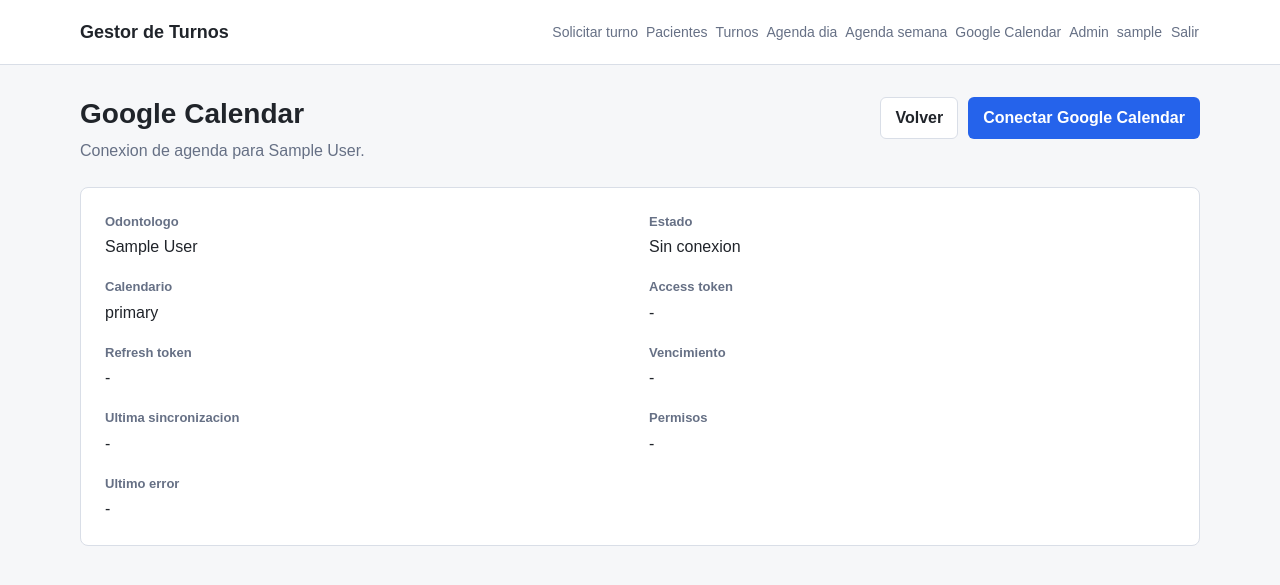
After one commit to Lukillas09/gestor-turnos-odontologia, a Django app: page /turnos/google-calendar/ in a window 1280 px wide. The commit adds this page. Shown: the top 585 px of the page. Run offline with Django 5.2, Linux system fonts and the light colour scheme; a user stored in the database is signed in; tables that the repository leaves empty hold one stand-in row (values such as "Sample post"); data that the repository does not hold is empty.

Commit message:
botón Conectar Google Calendar, callback de Google  guardado real de tokens en GoogleCalendarConexion, testeado y funcionando conexion con calendar

```diff
--- a/app/config/settings.py
+++ b/app/config/settings.py
@@ -139,7 +139,7 @@ GOOGLE_CALENDAR_CLIENT_SECRET = env("GOOGLE_CALENDAR_CLIENT_SECRET")
 GOOGLE_CALENDAR_CLIENT_SECRETS_FILE = env("GOOGLE_CALENDAR_CLIENT_SECRETS_FILE")
 GOOGLE_CALENDAR_REDIRECT_URI = env(
     "GOOGLE_CALENDAR_REDIRECT_URI",
-    "http://127.0.0.1:8000/google/oauth2/callback/",
+    "http://127.0.0.1:8000/turnos/google-calendar/callback/",
 )
 GOOGLE_CALENDAR_SCOPES = env_list(
     "GOOGLE_CALENDAR_SCOPES",
--- a/app/templates/base.html
+++ b/app/templates/base.html
@@ -14,6 +14,7 @@
             --primary: #2563eb;
             --primary-dark: #1d4ed8;
             --danger: #b42318;
+            --danger-bg: #fef3f2;
             --success-bg: #ecfdf3;
             --success-text: #067647;
         }
@@ -428,6 +429,11 @@
             color: var(--success-text);
         }
 
+        .message.error {
+            background: var(--danger-bg);
+            color: var(--danger);
+        }
+
         @media (max-width: 720px) {
             .topbar-inner,
             .page {
@@ -474,6 +480,9 @@
                         <a href="{% url 'turnos:agenda_dia' %}">Agenda dia</a>
                         <a href="{% url 'turnos:agenda_semana' %}">Agenda semana</a>
                     {% endif %}
+                    {% if puede_conectar_google_calendar %}
+                        <a href="{% url 'turnos:google_calendar' %}">Google Calendar</a>
+                    {% endif %}
                     {% if request.user.is_staff and puede_configurar_disponibilidad %}
                         <a href="{% url 'admin:index' %}">Admin</a>
                     {% endif %}
--- /dev/null
+++ b/app/turnos/templates/turnos/google_calendar_conexion.html
@@ -0,0 +1,96 @@
+{% extends "base.html" %}
+
+{% block title %}Google Calendar | Gestor de Turnos{% endblock %}
+
+{% block content %}
+    <div class="page-header">
+        <div>
+            <h1>Google Calendar</h1>
+            <p class="subtitle">Conexion de agenda para {{ odontologo }}.</p>
+        </div>
+        <div class="header-actions">
+            <a class="button button-secondary" href="{% url 'turnos:lista' %}">Volver</a>
+            <a class="button" href="{% url 'turnos:google_calendar_conectar' %}">
+                {% if conexion and conexion.esta_conectada %}
+                    Reconectar Google Calendar
+                {% else %}
+                    Conectar Google Calendar
+                {% endif %}
+            </a>
+            {% if conexion and conexion.esta_conectada %}
+                <form method="post" action="{% url 'turnos:google_calendar_desconectar' %}">
+                    {% csrf_token %}
+                    <button class="button-danger" type="submit">Desconectar</button>
+                </form>
+            {% endif %}
+        </div>
+    </div>
+
+    <section class="detail-panel">
+        <dl class="detail-grid">
+            <div>
+                <dt>Odontologo</dt>
+                <dd>{{ odontologo }}</dd>
+            </div>
+            <div>
+                <dt>Estado</dt>
+                <dd>
+                    {% if conexion and conexion.esta_conectada %}
+                        Conectado
+                    {% else %}
+                        Sin conexion
+                    {% endif %}
+                </dd>
+            </div>
+            <div>
+                <dt>Calendario</dt>
+                <dd>{{ conexion.calendar_id|default:"primary" }}</dd>
+            </div>
+            <div>
+                <dt>Access token</dt>
+                <dd>
+                    {% if conexion and conexion.access_token %}
+                        Guardado
+                        {% if conexion.access_token_expirado %}
+                            <span class="muted">(vencido)</span>
+                        {% endif %}
+                    {% else %}
+                        -
+                    {% endif %}
+                </dd>
+            </div>
+            <div>
+                <dt>Refresh token</dt>
+                <dd>
+                    {% if conexion and conexion.refresh_token %}
+                        Guardado
+                    {% else %}
+                        -
+                    {% endif %}
+                </dd>
+            </div>
+            <div>
+                <dt>Vencimiento</dt>
+                <dd>{{ conexion.token_expira_en|date:"d/m/Y H:i"|default:"-" }}</dd>
+            </div>
+            <div>
+                <dt>Ultima sincronizacion</dt>
+                <dd>{{ conexion.sincronizado_en|date:"d/m/Y H:i"|default:"-" }}</dd>
+            </div>
+            <div>
+                <dt>Permisos</dt>
+                <dd>
+                    {% if conexion and conexion.scopes %}
+                        {{ conexion.scopes|join:", " }}
+                    {% else %}
+                        -
+                    {% endif %}
+                </dd>
+            </div>
+            <div class="field-full">
+                <dt>Ultimo error</dt>
+                <dd>{{ conexion.ultimo_error|default:"-" }}</dd>
+            </div>
+        </dl>
+    </section>
+{% endblock %}
--- a/app/turnos/urls.py
+++ b/app/turnos/urls.py
@@ -3,6 +3,10 @@ from django.urls import path
 from .views import (
     AgendaDiaView,
     AgendaSemanaView,
+    GoogleCalendarCallbackView,
+    GoogleCalendarConectarView,
+    GoogleCalendarConexionView,
+    GoogleCalendarDesconectarView,
     SolicitudTurnoPublicaOkView,
     SolicitudTurnoPublicaView,
     TurnoCancelView,
@@ -26,6 +30,26 @@ urlpatterns = [
     ),
     path("agenda/dia/", AgendaDiaView.as_view(), name="agenda_dia"),
     path("agenda/semana/", AgendaSemanaView.as_view(), name="agenda_semana"),
+    path(
+        "google-calendar/",
+        GoogleCalendarConexionView.as_view(),
+        name="google_calendar",
+    ),
+    path(
+        "google-calendar/conectar/",
+        GoogleCalendarConectarView.as_view(),
+        name="google_calendar_conectar",
+    ),
+    path(
+        "google-calendar/callback/",
+        GoogleCalendarCallbackView.as_view(),
+        name="google_calendar_callback",
+    ),
+    path(
+        "google-calendar/desconectar/",
+        GoogleCalendarDesconectarView.as_view(),
+        name="google_calendar_desconectar",
+    ),
     path("<int:pk>/", TurnoDetailView.as_view(), name="detalle"),
     path("<int:pk>/editar/", TurnoUpdateView.as_view(), name="editar"),
     path("<int:pk>/confirmar/", TurnoConfirmView.as_view(), name="confirmar"),
--- a/app/turnos/views.py
+++ b/app/turnos/views.py
@@ -1,4 +1,5 @@
 from datetime import timedelta
+from secrets import token_urlsafe
 
 from django.contrib import messages
 from django.core.exceptions import ValidationError
@@ -15,8 +16,16 @@ from django.views.generic import (
     UpdateView,
 )
 
-from usuarios.mixins import GestionConsultorioRequeridaMixin, VerTurnosRequeridoMixin
-from usuarios.roles import limitar_turnos_por_usuario, obtener_odontologo_visible
+from usuarios.mixins import (
+    GestionConsultorioRequeridaMixin,
+    GoogleCalendarRequeridoMixin,
+    VerTurnosRequeridoMixin,
+)
+from usuarios.roles import (
+    limitar_turnos_por_usuario,
+    obtener_odontologo_del_usuario,
+    obtener_odontologo_visible,
+)
 
 from .forms import (
     AgendaFiltroForm,
@@ -27,7 +36,16 @@ from .forms import (
     TurnoForm,
     TurnoHorarioBusquedaForm,
 )
-from .models import Turno
+from .google_calendar_oauth import (
+    desconectar_google_calendar_de_odontologo,
+    guardar_tokens_oauth_de_odontologo,
+)
+from .integrations.google_calendar import (
+    GoogleCalendarError,
+    construir_url_autorizacion_google_calendar,
+    intercambiar_codigo_por_tokens,
+)
+from .models import GoogleCalendarConexion, Turno
 from .selectors import (
     obtener_bloques_agenda_del_dia,
     obtener_inicio_semana,
@@ -41,6 +59,9 @@ from .services import (
     crear_solicitud_turno_publica,
     crear_turno_desde_formulario,
 )
+
+
+GOOGLE_CALENDAR_OAUTH_STATE_SESSION_KEY = "google_calendar_oauth_state"
 
 
 class TurnoListView(VerTurnosRequeridoMixin, ListView):
@@ -175,6 +196,84 @@ class SolicitudTurnoPublicaOkView(TemplateView):
         return context
 
 
+class GoogleCalendarOdontologoMixin(GoogleCalendarRequeridoMixin):
+    def obtener_odontologo(self):
+        return obtener_odontologo_del_usuario(self.request.user)
+
+
+class GoogleCalendarConexionView(GoogleCalendarOdontologoMixin, TemplateView):
+    template_name = "turnos/google_calendar_conexion.html"
+
+    def get_context_data(self, **kwargs):
+        context = super().get_context_data(**kwargs)
+        odontologo = self.obtener_odontologo()
+        context["odontologo"] = odontologo
+        context["conexion"] = GoogleCalendarConexion.objects.filter(
+            odontologo=odontologo
+        ).first()
+        return context
+
+
+class GoogleCalendarConectarView(GoogleCalendarOdontologoMixin, View):
+    def get(self, request):
+        odontologo = self.obtener_odontologo()
+        state = token_urlsafe(32)
+        request.session[GOOGLE_CALENDAR_OAUTH_STATE_SESSION_KEY] = state
+
+        try:
+            url_autorizacion = construir_url_autorizacion_google_calendar(
+                state=state,
+                login_hint=odontologo.usuario.email,
+            )
+        except GoogleCalendarError as error:
+            messages.error(request, str(error))
+            return redirect("turnos:google_calendar")
+
+        return redirect(url_autorizacion)
+
+
+class GoogleCalendarCallbackView(GoogleCalendarOdontologoMixin, View):
+    def get(self, request):
+        error_google = request.GET.get("error")
+
+        if error_google:
+            messages.error(request, f"Google no autorizo la conexion: {error_google}.")
+            return redirect("turnos:google_calendar")
+
+        state_recibido = request.GET.get("state")
+        state_esperado = request.session.pop(
+            GOOGLE_CALENDAR_OAUTH_STATE_SESSION_KEY,
+            None,
+        )
+
+        if not state_esperado or state_recibido != state_esperado:
+            messages.error(request, "No se pudo validar la respuesta de Google Calendar.")
+            return redirect("turnos:google_calendar")
+
+        code = request.GET.get("code")
+
+        if not code:
+            messages.error(request, "Google no devolvio un codigo de autorizacion.")
+            return redirect("turnos:google_calendar")
+
+        try:
+            tokens = intercambiar_codigo_por_tokens(code)
+            guardar_tokens_oauth_de_odontologo(self.obtener_odontologo(), tokens)
+        except GoogleCalendarError as error:
+            messages.error(request, str(error))
+            return redirect("turnos:google_calendar")
+
+        messages.success(request, "Google Calendar conectado correctamente.")
+        return redirect("turnos:google_calendar")
+
+
+class GoogleCalendarDesconectarView(GoogleCalendarOdontologoMixin, View):
+    def post(self, request):
+        desconectar_google_calendar_de_odontologo(self.obtener_odontologo())
+        messages.success(request, "Google Calendar desconectado correctamente.")
+        return redirect("turnos:google_calendar")
+
+
 class TurnoDetailView(VerTurnosRequeridoMixin, DetailView):
     model = Turno
     template_name = "turnos/turno_detail.html"
--- a/app/usuarios/context_processors.py
+++ b/app/usuarios/context_processors.py
@@ -1,4 +1,5 @@
 from .roles import (
+    puede_conectar_google_calendar,
     puede_configurar_disponibilidad,
     puede_gestionar_consultorio,
     puede_ver_turnos,
@@ -13,4 +14,5 @@ def permisos_usuario(request):
         "puede_gestionar_turnos": puede_gestionar_consultorio(usuario),
         "puede_ver_turnos": puede_ver_turnos(usuario),
         "puede_configurar_disponibilidad": puede_configurar_disponibilidad(usuario),
+        "puede_conectar_google_calendar": puede_conectar_google_calendar(usuario),
     }
--- a/app/usuarios/mixins.py
+++ b/app/usuarios/mixins.py
@@ -1,7 +1,11 @@
 from django.contrib.auth.mixins import LoginRequiredMixin, UserPassesTestMixin
 from django.core.exceptions import PermissionDenied
 
-from .roles import puede_gestionar_consultorio, puede_ver_turnos
+from .roles import (
+    puede_conectar_google_calendar,
+    puede_gestionar_consultorio,
+    puede_ver_turnos,
+)
 
 
 class RolRequeridoMixin(LoginRequiredMixin, UserPassesTestMixin):
@@ -20,3 +24,8 @@ class GestionConsultorioRequeridaMixin(RolRequeridoMixin):
 class VerTurnosRequeridoMixin(RolRequeridoMixin):
     def test_func(self):
         return puede_ver_turnos(self.request.user)
+
+
+class GoogleCalendarRequeridoMixin(RolRequeridoMixin):
+    def test_func(self):
+        return puede_conectar_google_calendar(self.request.user)
--- a/app/usuarios/roles.py
+++ b/app/usuarios/roles.py
@@ -42,6 +42,10 @@ def puede_configurar_disponibilidad(usuario):
     )
 
 
+def puede_conectar_google_calendar(usuario):
+    return usuario.is_authenticated and obtener_odontologo_del_usuario(usuario) is not None
+
+
 def limitar_turnos_por_usuario(queryset, usuario):
     if puede_gestionar_consultorio(usuario):
         return queryset
```
Also changed, not shown: app/turnos/google_calendar_oauth.py (added, +28 -0 lines), app/turnos/integrations/google_calendar.py (+101 -24 lines), app/turnos/models.py (+19 -0 lines), app/turnos/tests_google_calendar.py (+152 -0 lines), docs/arquitectura.md (+5 -0 lines), README.md, 1 other file.
